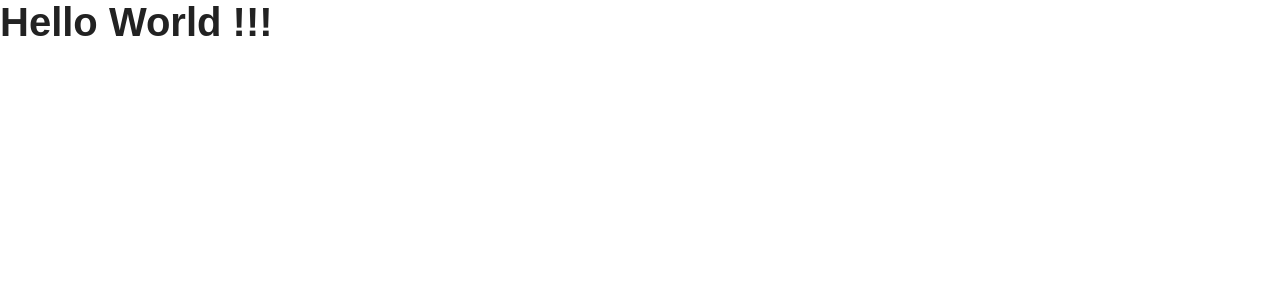
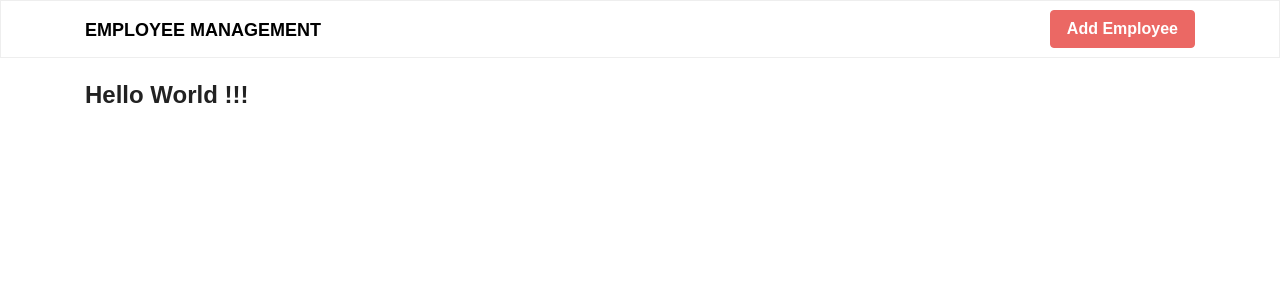
Before and after one commit to pratikmane1299/employee-management-app, a React (Create React App) app in the folder client/: page / in a window 1280 px wide. Shown: the top 300 px of the page. Built offline with nearby package versions, Linux system fonts and the light colour scheme; a web font is replaced by a local one.

Commit message:
create layout for application

```diff
--- a/client/src/App.js
+++ b/client/src/App.js
@@ -1,8 +1,15 @@
 import './App.css';
+
+import Header from './components/Header';
 
 function App() {
   return (
-    <h1>Hello World !!!</h1>
+    <>
+      <Header />
+      <div className="container mt-4">
+        <h4>Hello World !!!</h4>
+      </div>
+    </>
   );
 }
 
--- /dev/null
+++ b/client/src/components/Header.js
@@ -0,0 +1,19 @@
+function Header() {
+  return (
+    <nav className="navbar navbar-expand-lg navbar-light bg-light">
+      <div className="container">
+        <a className="navbar-brand" href="/">
+          Employee Management
+        </a>
+
+        <div className="collapse navbar-collapse" id="navbarColor01">
+          <div className="ml-auto">
+            <button className="btn btn-primary">Add Employee</button>
+          </div>
+        </div>
+      </div>
+    </nav>
+  );
+}
+
+export default Header;
```
